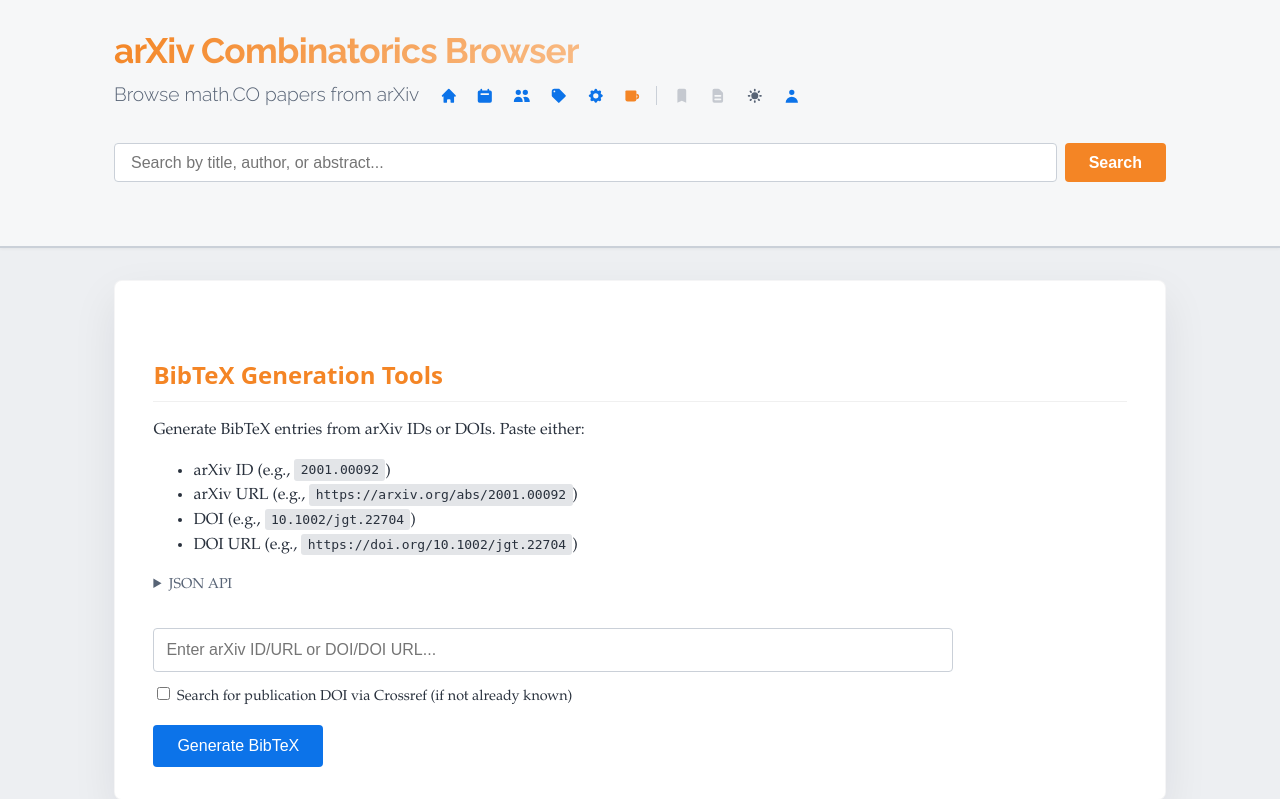
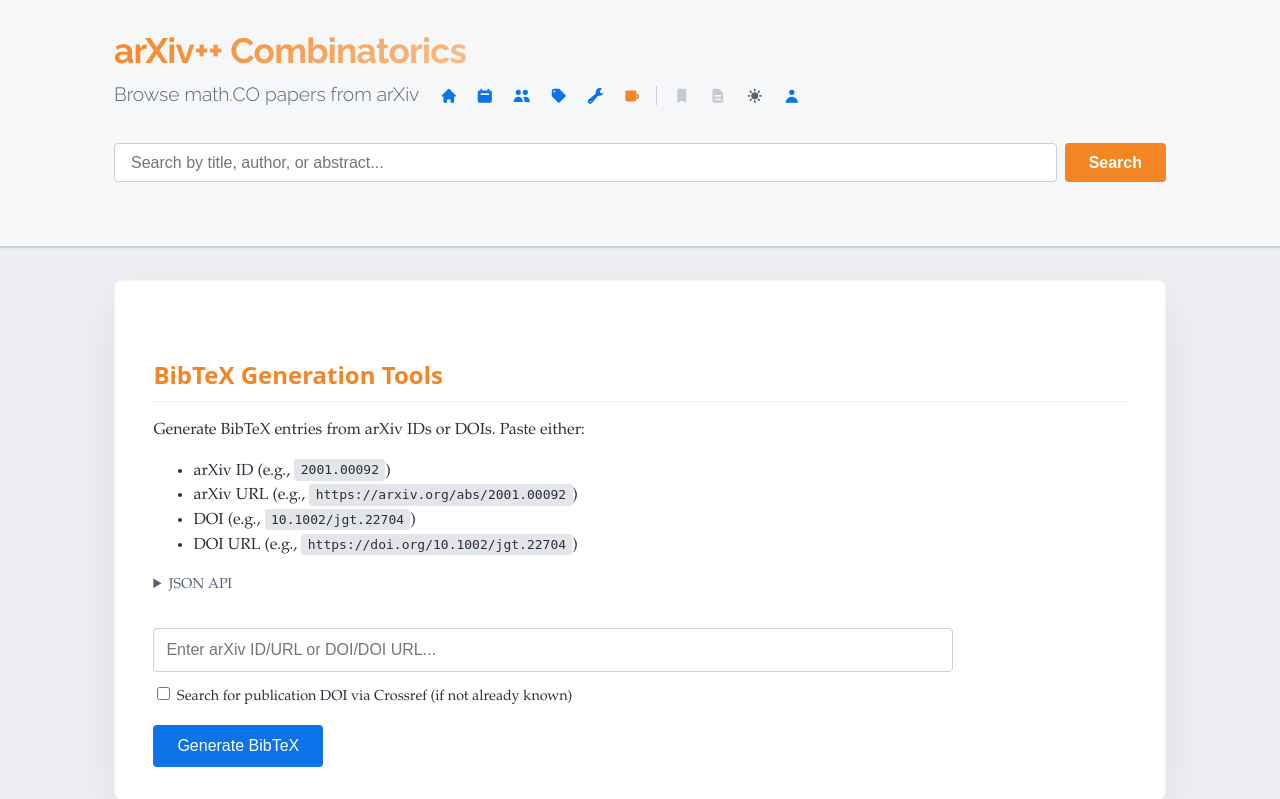
Before and after one commit to PerAlexandersson/arxiv.symmetricfunctions.com, a Flask app: page /tools in a window 1280 px wide. Shown: the top 799 px of the page. Run offline with Flask 3, Linux system fonts and the light colour scheme; parts of the project's set-up code (start-up, migrations or seed data) failed here and were passed over; some libraries are stand-ins or nearby versions.

Commit message:
Add canonical URLs and rename to arXiv++ Combinatorics
- Add <link rel="canonical"> to base template, stripping ?page=1
  to fix Google "duplicate without user-selected canonical" warnings
- Rename site title from "arXiv Combinatorics Browser" to
  "arXiv++ Combinatorics" across all templates

Co-Authored-By: Claude Opus 4.6 (1M context) <noreply@anthropic.com>

```diff
--- a/src/templates/authors.html
+++ b/src/templates/authors.html
@@ -1,5 +1,5 @@
 {% extends "base.html" %}
-{% block title %}Prolific Authors — arXiv Combinatorics Browser{% endblock %}
+{% block title %}Prolific Authors — arXiv++ Combinatorics{% endblock %}
 
 {% block content %}
 <h2 style="margin-top:0">Prolific Authors <span style="font-weight:300; font-size:0.8em">({{ total }} authors with 50+ papers)</span></h2>
--- a/src/templates/base.html
+++ b/src/templates/base.html
@@ -12,10 +12,18 @@
     </script>
     <script>if(localStorage.getItem('dark-mode')==='on')document.documentElement.classList.add('dark')</script>
     <meta name="viewport" content="width=device-width, initial-scale=1.0">
-    <title>{% block title %}arXiv Combinatorics Browser{% endblock %}</title>
+    <title>{% block title %}arXiv++ Combinatorics{% endblock %}</title>
     <meta name="author" content="Per Alexandersson" />
     <meta name="description" content="Browse arXiv papers in combinatorics (math.CO category)" />
     <meta name="csrf-token" content="{{ csrf_token() }}" />
+    {% set _canon_path = request.path %}
+    {% set _canon_args = request.args.to_dict() %}
+    {% if _canon_args.get('page') == '1' %}{% set _ = _canon_args.pop('page') %}{% endif %}
+    {% if _canon_args %}
+    <link rel="canonical" href="https://arxiv.symmetricfunctions.com{{ _canon_path }}?{{ _canon_args|urlencode }}" />
+    {% else %}
+    <link rel="canonical" href="https://arxiv.symmetricfunctions.com{{ _canon_path }}" />
+    {% endif %}
 
     <link rel="icon" type="image/png" sizes="32x32" href="{{ url_for('static', filename='favicon-32.png') }}">
     <link rel="icon" type="image/png" sizes="192x192" href="{{ url_for('static', filename='favicon-192.png') }}">
@@ -73,7 +81,7 @@
     <header>
         <div class="container">
             <h1 class="site-title">
-                <a href="/">arXiv Combinatorics Browser</a>
+                <a href="/">arXiv++ Combinatorics</a>
             </h1>
             {% if current_user %}
             <p class="site-logged-in">logged in as <a href="{{ url_for('lists.my_papers') }}">{{ current_user.name }}</a></p>
@@ -95,7 +103,7 @@
                     <svg viewBox="0 0 20 20" fill="currentColor" aria-hidden="true"><path fill-rule="evenodd" d="M17.707 9.293a1 1 0 010 1.414l-7 7a1 1 0 01-1.414 0l-7-7A.997.997 0 012 10V5a3 3 0 013-3h5c.256 0 .512.098.707.293l7 7zM5 6a1 1 0 100-2 1 1 0 000 2z" clip-rule="evenodd"/></svg>
                   </a>
                   <a href="/tools" class="nav-icon-btn nav-icon-primary" title="Tools" aria-label="Tools">
-                    <svg viewBox="0 0 20 20" fill="currentColor" aria-hidden="true"><path fill-rule="evenodd" d="M11.49 3.17c-.38-1.56-2.6-1.56-2.98 0a1.532 1.532 0 01-2.286.948c-1.372-.836-2.942.734-2.106 2.106.54.886.061 2.042-.947 2.287-1.561.379-1.561 2.6 0 2.978a1.532 1.532 0 01.947 2.287c-.836 1.372.734 2.942 2.106 2.106a1.532 1.532 0 012.287.947c.379 1.561 2.6 1.561 2.978 0a1.533 1.533 0 012.287-.947c1.372.836 2.942-.734 2.106-2.106a1.533 1.533 0 01.947-2.287c1.561-.379 1.561-2.6 0-2.978a1.532 1.532 0 01-.947-2.287c.836-1.372-.734-2.942-2.106-2.106a1.532 1.532 0 01-2.287-.947zM10 13a3 3 0 100-6 3 3 0 000 6z" clip-rule="evenodd"/></svg>
+                    <svg viewBox="0 0 20 20" fill="currentColor" aria-hidden="true"><path fill-rule="evenodd" d="M19 5.5a4.5 4.5 0 01-4.791 4.49c-.873-.055-1.808.128-2.368.8l-6.024 7.23a2.724 2.724 0 11-3.837-3.837l7.23-6.024c.672-.56.855-1.495.8-2.368A4.5 4.5 0 0114.5 1c.74 0 1.441.178 2.06.494.196.1.296.321.24.533a.753.753 0 01-.218.37L14.5 4.48l.673 2.347L17.52 7.5l2.083-2.083a.753.753 0 01.37-.218c.212-.056.432.044.533.24.316.619.494 1.32.494 2.06zM4.867 17.133a.75.75 0 11-1.06-1.06.75.75 0 011.06 1.06z" clip-rule="evenodd"/></svg>
                   </a>
                   <a href="https://ko-fi.com/W7W41VN3WK" class="nav-icon-btn nav-kofi" target="_blank" rel="noopener" title="Support on Ko-fi" aria-label="Support on Ko-fi">
                     <svg viewBox="0 0 20 20" fill="currentColor" aria-hidden="true"><path d="M5 5a1 1 0 00-1 1v7a2 2 0 002 2h6a2 2 0 002-2V6a1 1 0 00-1-1H5z"/><path fill-rule="evenodd" d="M14 8A2.5 2.5 0 0114 13V8zM14 9.5A1 1 0 0114 11.5V9.5z" clip-rule="evenodd"/></svg>
--- a/src/templates/login.html
+++ b/src/templates/login.html
@@ -1,5 +1,5 @@
 {% extends "base.html" %}
-{% block title %}Sign In — arXiv Combinatorics Browser{% endblock %}
+{% block title %}Sign In — arXiv++ Combinatorics{% endblock %}
 
 {% block extra_css %}
 <style>
--- a/src/templates/tools.html
+++ b/src/templates/tools.html
@@ -1,6 +1,6 @@
 {% extends "base.html" %}
 
-{% block title %}BibTeX Tools - arXiv Combinatorics Browser{% endblock %}
+{% block title %}BibTeX Tools - arXiv++ Combinatorics{% endblock %}
 
 {% block content %}
 <h2>BibTeX Generation Tools</h2>
```
